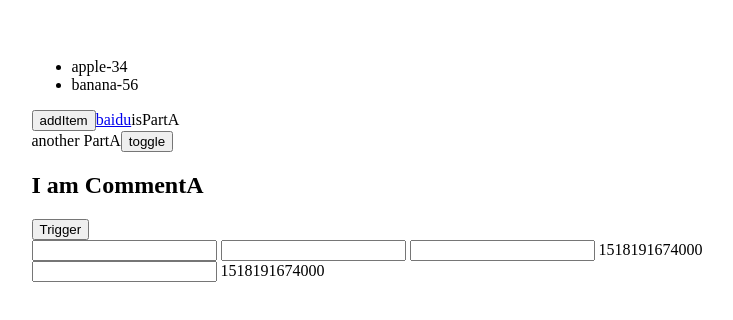
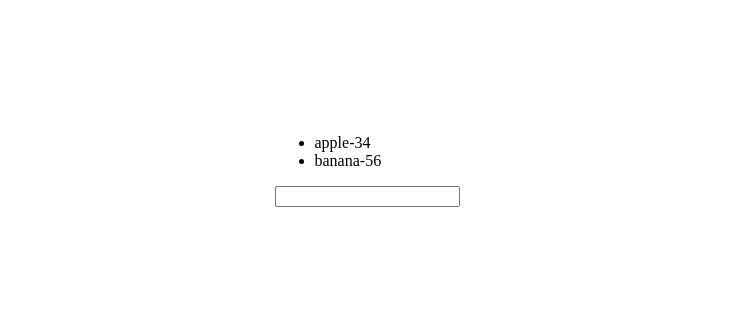
Before and after one commit to yeshrb/vue-test, a Vue app: page / in a window 1280 px wide. Shown: the part 246-566 px from the top of the page, without its empty margins (273-1006 px from the left). Built offline with nearby package versions, Linux system fonts and the light colour scheme.

Commit message:
watch  属性变化监听

```diff
--- a/src/App.vue
+++ b/src/App.vue
@@ -3,22 +3,15 @@
     <ul>
       <li v-for="item in list">{{item.name}}-{{item.price}}</li>
     </ul>
-    <button @click="addItem">addItem</button>
+    <!-- <button @click="addItem">addItem</button>
     <a :href="url" :title="title">baidu</a>
     <a v-if="isPartA">isPartA</a>
     <a v-else>isPartB</a>
-    </br>
-     <a v-show="isPartA">another PartA</a>
-
+         <a v-show="isPartA">another PartA</a>
     <button @click="toggle">toggle</button>
 
-    <ComA @my-event="onMyEvent"> </ComA>
+    <ComA @my-event="onMyEvent"> </ComA> -->
     <input type="text" v-model="myVal"> {{myVal}}
-    <input type="text" v-model.lazy="myVal"> {{myVal}}
-    <input type="text" v-model="myVal"> {{myComputedVal}}
-    </br>
-    <input type="text" > {{getMyComputedVal()}}
-
   </div>
 </template>
 
@@ -78,6 +71,11 @@ export default {
       //return this.myVal.replace(/\d/g,'')
       return Date.now();
     }
+  },
+  watch : {
+    myVal: function(val,oldVal) {
+      console.log('new value : '+val + ' old value : '+ oldVal)
+    }
   }
 }
 </script>
```
